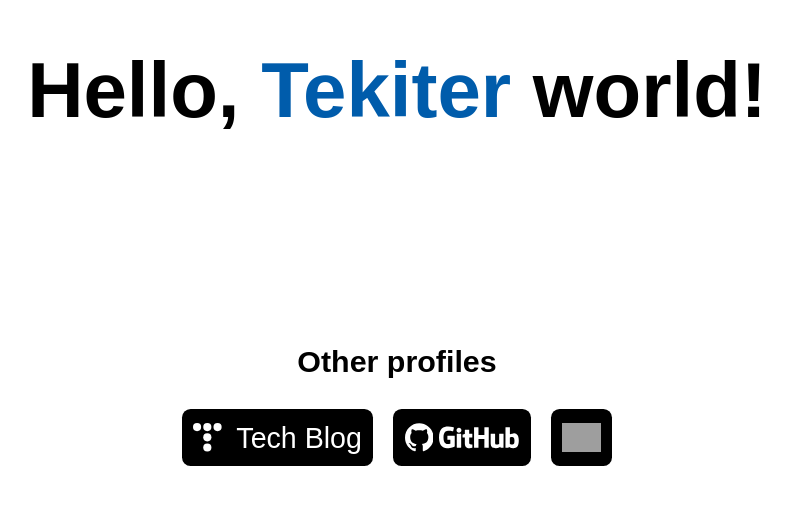
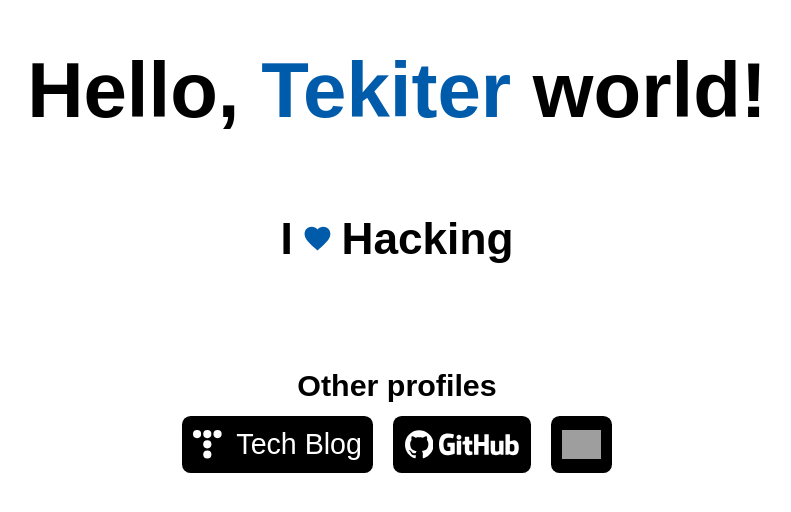
Before and after one commit to Tekiter/tekiter.github.io, a Next.js app: page / in a window 1280 px wide. Shown: the part 194-706 px from the top of the page, without its empty margins (243-1034 px from the left). Built offline with nearby package versions, Linux system fonts and the light colour scheme; grey boxes are pictures that could not be loaded; a web font is replaced by a local one.

Commit message:
Create love things animation
It still has flashing issue

```diff
--- a/components/Helloworld.tsx
+++ b/components/Helloworld.tsx
@@ -1,15 +1,103 @@
 import gsap from "gsap";
-import {  useRef } from "react";
+import { useEffect, useRef, useState } from "react";
 import styles from "../styles/Helloworld.module.scss";
-import {timelineFC, useTimeline} from '../utils/timeline'
-export interface HelloTekiterWorldRef {
-  timeline: () => GSAPTimeline;
+import { timelineFC, useTimeline } from "../utils/timeline";
+import { Spacer } from "./utils";
+
+function HeartIcon() {
+  return (
+    <svg viewBox="0 0 24 24">
+      <path d="M12,21.35L10.55,20.03C5.4,15.36 2,12.27 2,8.5C2,5.41 4.42,3 7.5,3C9.24,3 10.91,3.81 12,5.08C13.09,3.81 14.76,3 16.5,3C19.58,3 22,5.41 22,8.5C22,12.27 18.6,15.36 13.45,20.03L12,21.35Z" />
+    </svg>
+  );
 }
 
-export const HelloTekiterWorld = timelineFC(
-  (_, ref) => {
+const loveThingList = [
+  {
+    name: "Hacking",
+  },
+  {
+    name: "Making things",
+  },
+  {
+    name: "Knowing New Things",
+  },
+];
+
+export const LoveThings = timelineFC((_, ref) => {
+  const boxRef = useRef(null);
+  const textRef = useRef(null);
+
+  const [curLove, setCurLove] = useState(0);
+  const curLoveRef = useRef(curLove);
+  curLoveRef.current = curLove;
+
+  const timerRef = useRef(null);
+
+  const [loopStart, setLoopStart] = useState(false);
+
+  useEffect(() => {
+    if (loopStart) {
+      loop();
+    }
+
+    return () => {
+      if (timerRef.current !== null) {
+        clearTimeout(timerRef.current);
+      }
+    };
+  }, [loopStart]);
+
+  function loop() {
+    setCurLove((curLoveRef.current + 1) % loveThingList.length);
+
+    timerRef.current = setTimeout(loop, 3000);
+  }
+
+  useTimeline(ref, () => ({
+    timeline() {
+      const tl = gsap.timeline({
+        onComplete: () => {
+          setTimeout(() => setLoopStart(true), 3000);
+        },
+      });
+
+      tl.from(boxRef.current, { autoAlpha: 0, duration: 1 });
+      return tl;
+    },
+  }));
+
+  useEffect(() => {
+    gsap
+      .timeline({ defaults: { duration: 0.7 } })
+      .to(textRef.current, {
+        duration: 0,
+        text:
+          loveThingList[
+            (curLove - 1 + loveThingList.length) % loveThingList.length
+          ].name,
+      })
+      .to(textRef.current, { text: "" })
+      .to(textRef.current, { text: loveThingList[curLove].name });
+    return () => {
+      // gsap.to(textRef.current, { text: "" });
+    };
+  }, [curLove]);
+
+  return (
+    <h3 ref={boxRef} className={styles.loveThings}>
+      <span>
+        I<HeartIcon />
+      </span>
+      <span ref={textRef}>{loveThingList[curLove].name}</span>
+    </h3>
+  );
+});
+
+export const HelloTekiterWorld = timelineFC((_, ref) => {
   const tekiterRef = useRef(null);
   const titleRef = useRef(null);
+  const doThingsRef = useRef(null);
 
   useTimeline(ref, () => ({
     timeline() {
@@ -22,18 +110,22 @@ export const HelloTekiterWorld = timelineFC(
           text: " Tekiter",
           ease: "none",
         },
-          ">0.5"
+        "+=0.2"
       );
+      tl.add(doThingsRef.current.timeline(), "+=0.3");
       return tl;
     },
   }));
 
   return (
+    <div>
       <h1 className={styles.title} ref={titleRef}>
         <span>Hello,</span>
         <span ref={tekiterRef} className={styles.tekiter}></span>
         <span> world!</span>
       </h1>
+      <Spacer size="3rem" />
+      <LoveThings ref={doThingsRef} />
+    </div>
   );
-  }
-);
+});
--- a/pages/index.tsx
+++ b/pages/index.tsx
@@ -2,24 +2,22 @@ import { gsap } from "gsap";
 import { TextPlugin } from "gsap/dist/TextPlugin";
 import Head from "next/head";
 import { useEffect, useRef } from "react";
-import {
-  HelloTekiterWorld,
-  HelloTekiterWorldRef,
-} from "../components/Helloworld";
+import { HelloTekiterWorld } from "../components/Helloworld";
 import { TekiterLinks } from "../components/TekiterLinks";
 import { Spacer } from "../components/utils";
 import styles from "../styles/IndexPage.module.scss";
+import { TimelineFCRef } from "../utils/timeline";
 
 gsap.registerPlugin(TextPlugin);
 
 export default function Home() {
-  const titleRef = useRef<HelloTekiterWorldRef>(null);
-  const linkRef = useRef(null);
+  const titleRef = useRef<TimelineFCRef>(null);
+  const linkRef = useRef<TimelineFCRef>(null);
 
   useEffect(() => {
     const tl = gsap.timeline();
     tl.add(titleRef.current.timeline());
-    tl.add(linkRef.current.timeline(), ">0.5");
+    tl.add(linkRef.current.timeline(), "+=0.2");
   }, []);
 
   return (
@@ -31,7 +29,7 @@ export default function Home() {
 
       <main className={styles.main}>
         <HelloTekiterWorld ref={titleRef} />
-        <Spacer size="8rem" />
+        <Spacer size="4rem" />
         <TekiterLinks ref={linkRef} />
       </main>
     </div>
--- a/styles/Helloworld.module.scss
+++ b/styles/Helloworld.module.scss
@@ -9,3 +9,26 @@
     color: #005cab;
   }
 }
+
+.loveThings {
+  text-align: center;
+  visibility: hidden;
+  font-size: 1.7rem;
+
+  h3 {
+    font-weight: 400;
+  }
+
+  svg {
+    height: 0.7em;
+    fill: #005cab;
+    margin: {
+      left: 0.2em;
+      right: 0.2em;
+    }
+  }
+
+  &:first-child {
+    margin-right: 0.3em;
+  }
+}
--- a/styles/TekiterLinks.module.scss
+++ b/styles/TekiterLinks.module.scss
@@ -11,6 +11,7 @@
 
 .header {
   text-align: center;
+  margin-bottom: 0.5em;
 }
 
 @mixin buttonColor($color) {
--- a/styles/globals.scss
+++ b/styles/globals.scss
@@ -20,6 +20,15 @@ body {
   }
 }
 
+h1,
+h2,
+h3,
+h4,
+h5,
+h6 {
+  margin: 0;
+}
+
 a {
   color: inherit;
   text-decoration: none;
```
Lines whose indentation alone changed are shown as unchanged.
